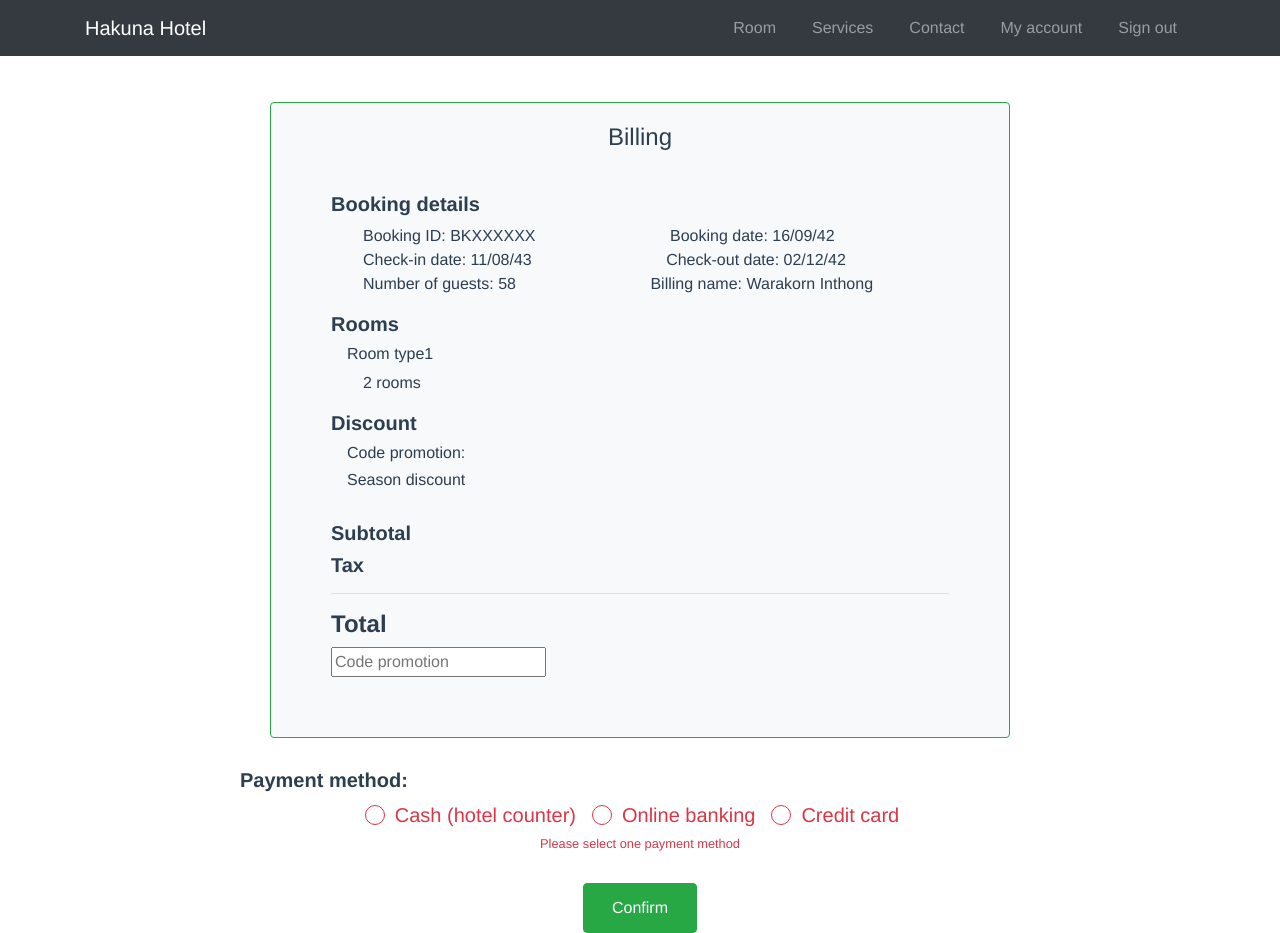
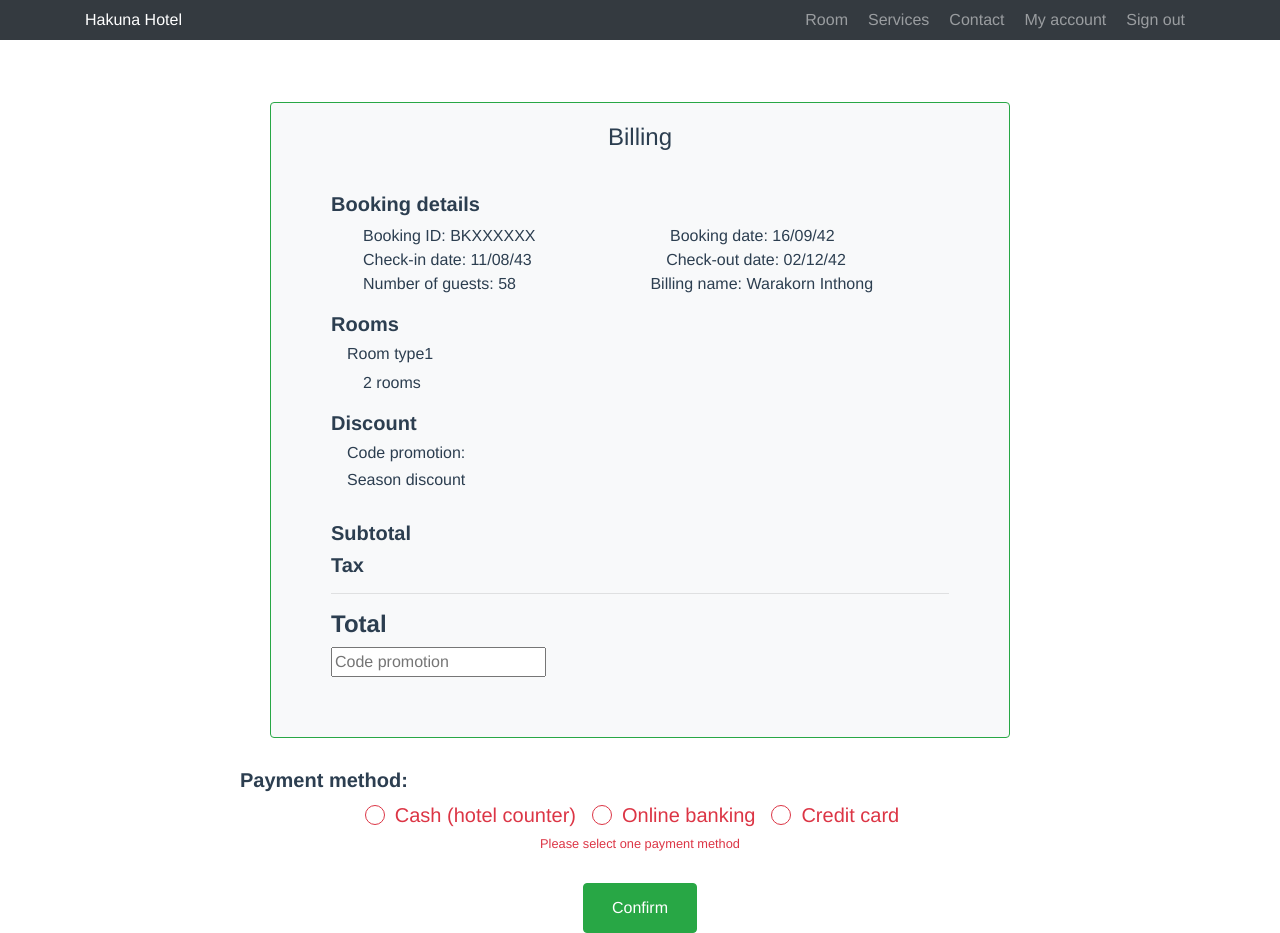
Before and after one commit to anpdgr/HakunaHotel, a Vue app: page /payment in a window 1280 px wide. Built offline with nearby package versions, Linux system fonts and the light colour scheme; a web font is replaced by a local one.

Commit message:
delete href

```diff
--- a/src/components/CusRole/SideTopNav_cus.vue
+++ b/src/components/CusRole/SideTopNav_cus.vue
@@ -4,19 +4,28 @@
     <!-- Side navigation -->
     <div class="sidenav">
       <div id="head">
-         <b-avatar variant="light" size="120px"></b-avatar>
-         <a style="font-size:20px; color: #818181;" href="/myprofile">{{$store.getters.getUser}}</a>
+         <b-avatar variant="light" size="120px"></b-avatar><br><br>
+         <button id="btn" style="font-size:20px; color: #818181;" @click="account">{{$store.getters.getUser}}</button>
       </div>
       <div id='menu' >
-        <a style="font-size:20px;" href="/cedit">Edit profile</a>
-        <a style="font-size:20px;" href="/mybook">Book history</a>
-        <a style="font-size:20px;" href="/">Sign out</a>
+        <button id="btn" style="font-size:20px; color:#2688D9" @click="cedit">Edit profile</button><br><br>
+        <button id="btn" style="font-size:20px; color:#2688D9" @click="mybook">Book history</button><br><br>
+        <button id="btn" style="font-size:20px; color:#2688D9" @click="home">Sign out</button>
       </div>
     </div>
 </div>
 </template>
 
 <style scoped>
+#btn {
+  border: none;
+  background-color:transparent;
+  padding: 0px;
+  font-size: 16px;
+  cursor: pointer;
+  display: inline-block;
+
+}
 #menu{
   margin-left:70px ;
   text-align: left;
@@ -76,3 +85,25 @@ export default {
 
 }
 </script>
+
+
+<script>
+export default {
+   methods:{
+        cedit(){
+          this.$router.push('cedit')
+       },
+        mybook(){
+          this.$router.push('mybook')
+       },
+        account(){
+          this.$router.push('myprofile')
+       },
+       home(){
+          this.$router.push('/')
+       },
+
+
+   }
+}
+</script>
--- a/src/components/Manager/SideTopNav_mn.vue
+++ b/src/components/Manager/SideTopNav_mn.vue
@@ -6,17 +6,26 @@
     <div class="sidenav">
       <div id="head">
          <b-img id='pic' src=@/assets/mn.jpg  ></b-img>
-         <a style="font-size:20px; color: #818181;" href="/mhome">username</a>
+         <button id="btn" style="font-size:20px; color: #818181;" @click="account">username</button>
       </div>
       <div id='menu' >
-        <a style="font-size:20px;" href="/medit">Edit profile</a>
-        <a style="font-size:20px;" href="/">Sign out</a>
+        <button id="btn" style="font-size:20px; color:#2688D9" @click="edit">Edit profile</button><br><br>
+        <button id="btn" style="font-size:20px; color:#2688D9" @click="home">Sign out</button>
       </div>
     </div>
 </div>
 </template>
 
 <style scoped>
+#btn {
+  border: none;
+  background-color:transparent;
+  padding: 0px;
+  font-size: 16px;
+  cursor: pointer;
+  display: inline-block;
+
+}
 #menu{
   margin-left:70px ;
   text-align: left;
@@ -70,7 +79,19 @@ import mnNav from '../Nav_mn.vue'
 export default {
   components:{
         mnNav
-    }
+    },
+    methods:{
+        account(){
+          this.$router.push('mhome')
+       },
+        home(){
+          this.$router.push('/')
+       },
+        edit(){
+          this.$router.push('medit')
+       },
+
+   }
 
 }
 </script>
--- a/src/components/Nav.vue
+++ b/src/components/Nav.vue
@@ -5,7 +5,7 @@
       id="mainNav"
     >
       <div class="container">
-        <a class="navbar-brand js-scroll-trigger" href="/">Hakuna Hotel</a>
+        <button id="btn" class="navbar-brand js-scroll-trigger"  @click="home">Hakuna Hotel</button>
         <p>{{$store.getters.getUser}}</p>
         <button
           class="navbar-toggler"
@@ -21,21 +21,21 @@
         <div class="collapse navbar-collapse" id="navbarResponsive">
           <ul class="navbar-nav ml-auto">
             <li class="nav-item">
-              <a class="nav-link js-scroll-trigger" href="/#room">Room</a>
+              <button id="btn" class="nav-link js-scroll-trigger"  @click="room">Room</button>
             </li>
             <li class="nav-item">
-              <a class="nav-link js-scroll-trigger" href="/#services"
-                >Services</a
+              <button id="btn" class="nav-link js-scroll-trigger"  @click="service"
+                >Services</button
               >
             </li>
             <li class="nav-item">
-              <a class="nav-link js-scroll-trigger" href="/#contact">Contact</a>
+              <button id="btn" class="nav-link js-scroll-trigger"  @click="contact">Contact</button>
             </li>
             <li class="nav-item">
-              <a class="nav-link js-scroll-trigger" href="register">Sign up</a>
+              <button id="btn" class="nav-link js-scroll-trigger"  @click="regis">Sign up</button>
             </li>
             <li class="nav-item">
-              <a class="nav-link js-scroll-trigger" href="login">Sign in</a>
+              <button id="btn" class="nav-link js-scroll-trigger"  @click="login">Sign in</button>
             </li>
           </ul>
         </div>
@@ -45,6 +45,15 @@
 </template>
 
 <style scoped>
+#btn {
+  border: none;
+  background-color:transparent;
+  padding: 0px;
+  font-size: 16px;
+  cursor: pointer;
+  display: inline-block;
+
+}
 h3 {
   margin: 40px 0 0;
 }
@@ -63,3 +72,30 @@ a {
   background-color:#513f2a;
 }
 </style>
+
+<script>
+export default {
+   methods:{
+        room(){
+          this.$router.push('room')
+       },
+        home(){
+          this.$router.push('/')
+       },
+        service(){
+          this.$router.push('service')
+       },
+       contact(){
+          this.$router.push('contact')
+       },
+
+       regis(){
+          this.$router.push('register')
+       },
+       login(){
+          this.$router.push('login')
+       },
+
+   }
+}
+</script>
--- a/src/components/NavLO.vue
+++ b/src/components/NavLO.vue
@@ -5,7 +5,7 @@
       id="mainNav"
     >
       <div class="container">
-        <a class="navbar-brand js-scroll-trigger" href="/">Hakuna Hotel</a>
+        <button id="btn"  class="navbar-brand js-scroll-trigger" @click="home">Hakuna Hotel</button>
         <!-- <b-button @click="goHome" type="button">Hakuna Hotel {{c}}</b-button> -->
         <!-- <p>{{$store.getters.getUser}}</p> -->
         <button
@@ -22,22 +22,22 @@
         <div class="collapse navbar-collapse" id="navbarResponsive">
           <ul class="navbar-nav ml-auto">
             <li class="nav-item">
-              <a class="nav-link js-scroll-trigger" href="/#room">Room</a>
+              <button id="btn"  class="nav-link js-scroll-trigger" @click="room">Room</button>
             </li>
             <li class="nav-item">
-              <a class="nav-link js-scroll-trigger" href="/#services"
-                >Services</a
+              <button id="btn"  class="nav-link js-scroll-trigger" @click="service"
+                >Services</button
               >
             </li>
             <li class="nav-item">
-              <a class="nav-link js-scroll-trigger" href="/#contact">Contact</a>
+              <button id="btn"  class="nav-link js-scroll-trigger" @click="contact">Contact</button>
             </li>
             <li class="nav-item">
-              <a class="nav-link js-scroll-trigger" href="myprofile">My account</a>
+              <button id="btn"  class="nav-link js-scroll-trigger" @click="myprofile">My account</button>
             </li>
 
             <li class="nav-item">
-              <a class="nav-link js-scroll-trigger" href='/'>Sign out</a>
+              <button id="btn"  class="nav-link js-scroll-trigger" @click="home">Sign out</button>
               <!-- <b-button @click="logout">lo</b-button> -->
             </li>
           </ul>
@@ -63,12 +63,40 @@ export default {
     //   // console.log('owo');
     //   // this.$router.push("myprofile");
     // }
+   room(){
+          this.$router.push('room')
+       },
+        home(){
+          this.$router.push('/')
+       },
+        service(){
+          this.$router.push('service')
+       },
+       contact(){
+          this.$router.push('contact')
+       },
+
+       account(){
+          this.$router.push('myprofile')
+       },
+       login(){
+          this.$router.push('login')
+       },
   }
 }
 </script>
 
 
 <style scoped>
+#btn {
+  border: none;
+  background-color:transparent;
+  padding: 0px;
+  font-size: 16px;
+  cursor: pointer;
+  display: inline-block;
+
+}
 h3 {
   margin: 40px 0 0;
 }
--- a/src/components/Nav_mn.vue
+++ b/src/components/Nav_mn.vue
@@ -5,7 +5,7 @@
       id="mainNav"
     >
       <div class="container">
-        <a class="navbar-brand js-scroll-trigger" href="/">Hakuna Hotel</a>
+        <button id="btn" class="navbar-brand js-scroll-trigger" @click="home">Hakuna Hotel</button>
         <button
           class="navbar-toggler"
           type="button"
@@ -20,14 +20,14 @@
         <div class="collapse navbar-collapse" id="navbarResponsive">
           <ul class="navbar-nav ml-auto">
             <li class="nav-item">
-              <a class="nav-link js-scroll-trigger" href="/bookstatus">Hotel status</a>
+              <button id="btn" class="nav-link js-scroll-trigger" @click="booktus">Hotel status</button>
             </li>
             <li class="nav-item">
-              <a class="nav-link js-scroll-trigger" href="/mhome">My account</a>
+              <button id="btn" class="nav-link js-scroll-trigger" @click="account">My account</button>
             </li>
 
             <li class="nav-item">
-              <a v-on:click="check=0" class="nav-link js-scroll-trigger" href='/'>Sign out</a>
+              <button id="btn" v-on:click="check=0" class="nav-link js-scroll-trigger" @click="home">Sign out</button>
             </li>
           </ul>
         </div>
@@ -37,6 +37,15 @@
 </template>
 
 <style scoped>
+#btn {
+  border: none;
+  background-color:transparent;
+  padding: 0px;
+  font-size: 16px;
+  cursor: pointer;
+  display: inline-block;
+
+}
 h3 {
   margin: 40px 0 0;
 }
@@ -52,3 +61,20 @@ a {
   color: #42b983;
 }
 </style>
+
+<script>
+export default {
+   methods:{
+        booktus(){
+          this.$router.push('bookstatus')
+       },
+        home(){
+          this.$router.push('/')
+       },
+        account(){
+          this.$router.push('mhome')
+       },
+
+   }
+}
+</script>
--- a/src/components/Nav_st.vue
+++ b/src/components/Nav_st.vue
@@ -5,7 +5,7 @@
       id="mainNav"
     >
       <div class="container">
-        <a class="navbar-brand js-scroll-trigger" href="/">Hakuna Hotel</a>
+        <button id="btn" class="navbar-brand js-scroll-trigger" @click="home">Hakuna Hotel</button>
         <button
           class="navbar-toggler"
           type="button"
@@ -20,14 +20,14 @@
         <div class="collapse navbar-collapse" id="navbarResponsive">
           <ul class="navbar-nav ml-auto">
             <li class="nav-item">
-              <a class="nav-link js-scroll-trigger" href="/bookstatus">Hotel management</a>
+              <button id="btn" class="nav-link js-scroll-trigger" @click="booktus">Hotel management</button>
             </li>
             <li class="nav-item">
-              <a class="nav-link js-scroll-trigger" href="/shome">My account</a>
+              <button id="btn" class="nav-link js-scroll-trigger"  @click="account">My account</button>
             </li>
 
             <li class="nav-item">
-              <a v-on:click="check=0" class="nav-link js-scroll-trigger" href='/'>Sign out</a>
+              <button id="btn" v-on:click="check=0" class="nav-link js-scroll-trigger"  @click="home">Sign out</button>
             </li>
           </ul>
         </div>
@@ -37,6 +37,9 @@
 </template>
 
 <style scoped>
+#mainNav{
+  padding: 15px 16px;
+}
 h3 {
   margin: 40px 0 0;
 }
@@ -51,4 +54,30 @@ li {
 a {
   color: #42b983;
 }
+#btn {
+  border: none;
+  background-color:transparent;
+  padding: 0px;
+  font-size: 16px;
+  cursor: pointer;
+  display: inline-block;
+
+}
 </style>
+
+<script>
+export default {
+   methods:{
+        booktus(){
+          this.$router.push('bookstatus')
+       },
+        home(){
+          this.$router.push('/')
+       },
+        account(){
+          this.$router.push('shome')
+       },
+
+   }
+}
+</script>
--- a/src/components/Register.vue
+++ b/src/components/Register.vue
@@ -136,9 +136,9 @@
         <br /><br />
         <!-- return to home page -->
         <div id="back">
-          <a href="login">I already have an account</a>
+          <button id="btn"  @click="login">I already have an account</button>
           <br />
-          <a href="/">Back to home</a>
+          <button id="btn"  @click="home">Back to home</button>
         </div>
       </b-card>
     </div>
@@ -181,6 +181,12 @@ export default {
     };
   },
   methods: {
+    login(){
+          this.$router.push('login')
+       },
+    home(){
+          this.$router.push('home')
+       },
     // default user easy click
     UseDev(){
       this.form = {
@@ -310,4 +316,14 @@ body {
   min-height: 100%;
   position: absolute;
 }
+#btn {
+  border: none;
+  background-color:transparent;
+  padding: 0px;
+  font-size: 16px;
+  cursor: pointer;
+  display: inline-block;
+  color: #2688D9;
+
+}
 </style>
--- a/src/components/StaffRole/SideTopNav_st.vue
+++ b/src/components/StaffRole/SideTopNav_st.vue
@@ -6,11 +6,11 @@
     <div class="sidenav">
       <div id="head">
          <b-img id='pic' src=@/assets/security.jpg  ></b-img>
-         <a style="font-size:20px; color: #818181;" href="/shome">username</a>
+         <button id="btn" style="font-size:20px; color: #818181;" @click="account">username</button>
       </div>
       <div id='menu' >
-        <a style="font-size:20px;" href="/sedit">Edit profile</a>
-        <a style="font-size:20px;" href="/">Sign out</a>
+        <button id="btn" style="font-size:20px; color:#2688D9" @click="edit">Edit profile</button><br><br>
+        <button id="btn" style="font-size:20px; color:#2688D9" @click="home">Sign out</button>
         <!--อย่าลืม check in -->
       </div>
     </div>
@@ -18,6 +18,15 @@
 </template>
 
 <style scoped>
+#btn {
+  border: none;
+  background-color:transparent;
+  padding: 0px;
+  font-size: 16px;
+  cursor: pointer;
+  display: inline-block;
+
+}
 #menu{
   margin-left:70px ;
   text-align: left;
@@ -74,7 +83,19 @@ import stNav from '../Nav_st.vue'
 export default {
   components:{
         stNav
-    }
+    },
+    methods:{
+        account(){
+          this.$router.push('shome')
+       },
+        home(){
+          this.$router.push('/')
+       },
+        edit(){
+          this.$router.push('sedit')
+       },
+
+   }
 
 }
 </script>
--- a/src/components/StatusHotel/Bookstatus.vue
+++ b/src/components/StatusHotel/Bookstatus.vue
@@ -112,7 +112,7 @@
 
       <template v-slot:cell(actions)="row">
          <div v-if="row.item.status == 'booking'">
-          <a size="sm" href="/checkin">check-in</a>
+          <button id="btn" size="sm" @click="checkin">check-in</button>
         </div>
         <div v-if="row.item.status == 'check-in'">
           <a size="sm" @click="done()">check-out</a>
@@ -275,6 +275,9 @@ export default {
       hideModal() {
         this.$refs['my-modal'].hide()
       },
+      checkin(){
+          this.$router.push('checkin')
+       },
 
     }
 
@@ -284,6 +287,15 @@ export default {
 
 
 <style>
+#btn {
+  border: none;
+  background-color:transparent;
+  padding: 0px;
+  font-size: 16px;
+  cursor: pointer;
+  display: inline-block;
+
+}
 #all{
   margin: 100px 100px auto 300px;
 }
--- a/src/components/StatusHotel/Side_statusH.vue
+++ b/src/components/StatusHotel/Side_statusH.vue
@@ -2,11 +2,42 @@
     <div>
      <b-card style="max-width: 10rem; float:left; margin: auto 50px"   class="text-center" >
         <div vertical >
-            <a href="/bookstatus">Booking</a><br><br>
-            <a href="/roomstatus">Room</a><br><br>
-            <a href="/addcode">Code Promotion</a><br><br>
-            <a href="/ourteam">Our team</a>
+            <button class="btn" @click="book()"><p style="color:#2688D9">Booking</p></button><br><br>
+            <a class="btn" @click="room()"><p style="color:#2688D9">Room</p></a><br><br>
+            <a class="btn" @click="code()"><p style="color:#2688D9">Code Promotion</p></a><br><br>
+            <a class="btn" @click="team()"><p style="color:#2688D9">Our team</p></a>
         </div>
      </b-card>
     </div>
 </template>
+
+<script>
+export default {
+   methods:{
+        book(){
+          this.$router.push('bookstatus')
+       },
+        room(){
+          this.$router.push('roomstatus')
+       },
+        code(){
+          this.$router.push('addcode')
+       },
+        team(){
+          this.$router.push('ourteam')
+       },
+
+   }
+}
+</script>
+
+<style scoped>
+.btn {
+  border: none;
+  background-color: inherit;
+  padding: 0px;
+  font-size: 16px;
+  cursor: pointer;
+  display: inline-block;
+}
+</style>
--- a/src/components/StatusHotel/test.vue
+++ b/src/components/StatusHotel/test.vue
@@ -2,12 +2,18 @@
 
   <div class="chart-wrapper">
     <chart :options="chartOptionsBar"></chart>
+    <button @click="gogo()">click</button>
   </div>
 </template>
 
 
 <script>
 export default {
+  methods:{
+    gogo(){
+      this.$router.push('mhome')
+    }
+  },
   name: 'HelloWorld',
   data() {
       return{
--- a/src/components/login.vue
+++ b/src/components/login.vue
@@ -44,9 +44,9 @@
         </div>
         <br /><br />
         <div id="back" style="text-align: right;">
-          <a href="register">I didn't have an account</a>
+          <button id="btn"  @click="regis">I didn't have an account</button>
           <br />
-          <a href="/">Back to home</a>
+          <button id="btn" @click="home">Back to home</button>
         </div>
       </b-card>
     </div>
@@ -71,6 +71,12 @@ export default {
     this.fetchUsers();
   },
   methods: {
+    regis(){
+          this.$router.push('mhome')
+       },
+    home(){
+          this.$router.push('/')
+       },
     onSubmit(evt) {
       evt.preventDefault();
       // alert(JSON.stringify(this.form))
@@ -134,6 +140,17 @@ export default {
 </script>
 
 <style scoped>
+#btn {
+  border: none;
+  background-color:transparent;
+  padding: 0px;
+  font-size: 16px;
+  cursor: pointer;
+  display: inline-block;
+  color: #2688D9;
+
+}
+
 #back {
   text-align: right;
 }
```
